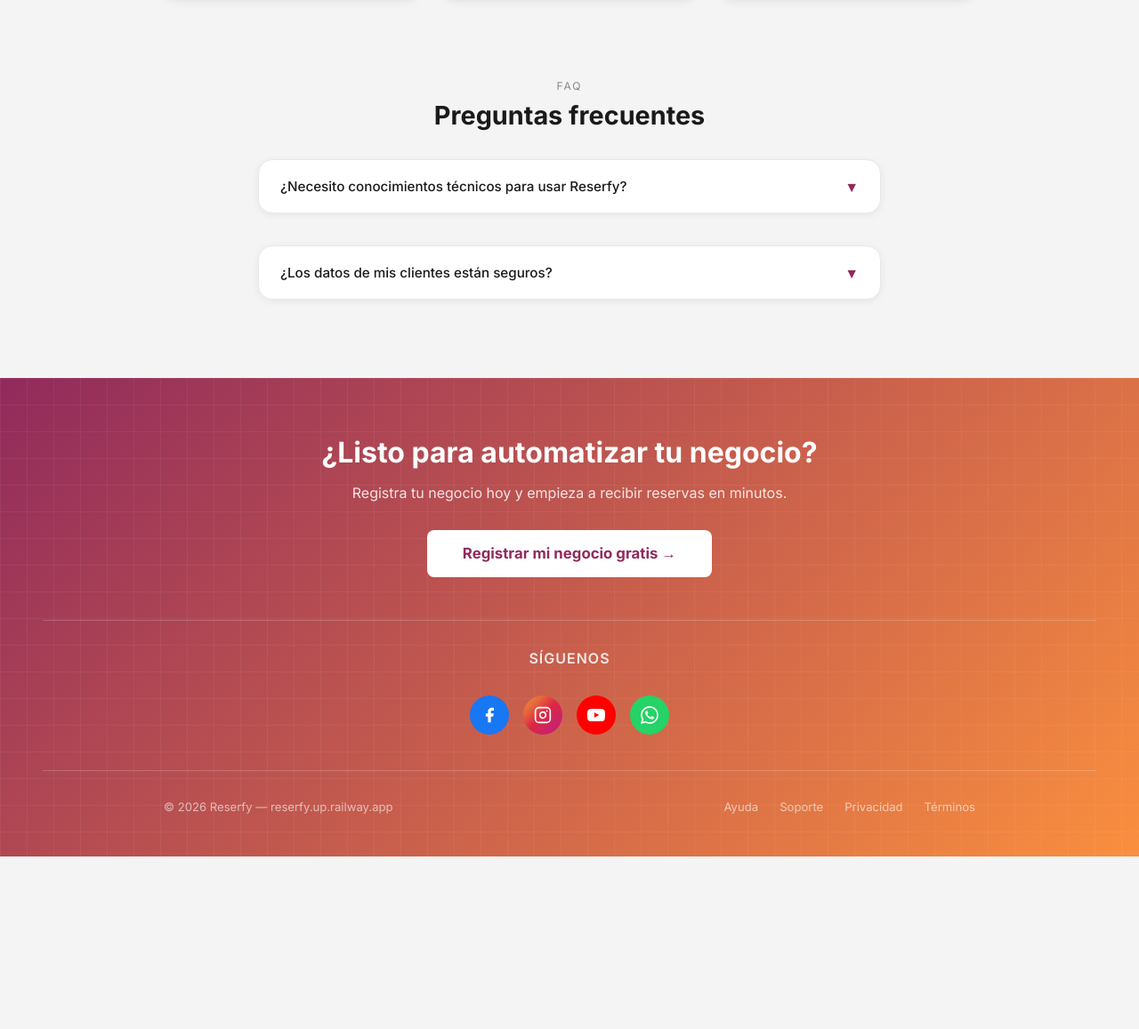
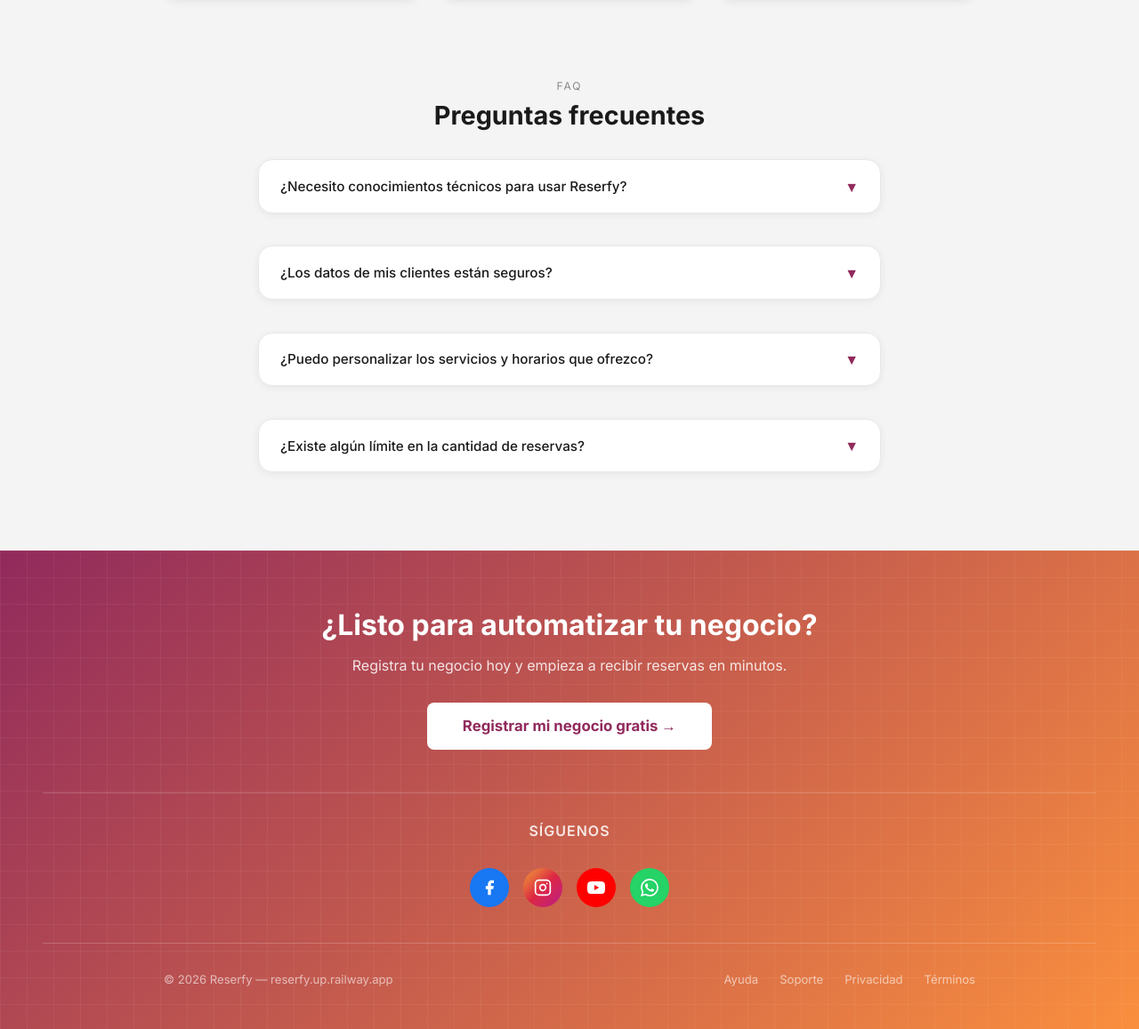
Before and after one commit to r0binsito/sistema-reservas, a Flask app: page / in a window 1280 px wide. Shown: the part 2031-3188 px from the top of the page at 89% size. Before the commit the page ends 2994 px from the top, so only its background shows below. Run offline with Flask 3, Linux system fonts and the light colour scheme.

Commit message:
FQA CORREGIDO

```diff
--- a/templates/index.html
+++ b/templates/index.html
@@ -17,6 +17,7 @@
             <h2 class="banner-titulo">Tus Reservas,<br>Sin Esfuerzo.</h2>
             <p class="banner-subtitulo">Centraliza y automatiza tu negocio en minutos.</p>
         </div>
+
         <div class="banner-tarjetas">
             <div class="banner-glass-card">
                 <span class="banner-glass-icon">📅</span>
@@ -27,8 +28,8 @@
                 <span class="banner-glass-texto">Emails automáticos</span>
             </div>
             <div class="banner-glass-card">
-                <span class="banner-glass-icon">🏪</span>
-                <span class="banner-glass-texto">Tu página propia</span>
+                <span class="banner-glass-icon">📱</span>
+                <span class="banner-glass-texto">Multi-Plataforma</span>
             </div>
             <div class="banner-glass-card">
                 <span class="banner-glass-icon">👥</span>
@@ -47,10 +48,11 @@
 </div>
 {% endblock %}
 
+
 {% block contenido %}
-
 <section class="contenedor">
     <div class="hero-grid">
+
         <div class="hero-content">
             <div class="badge badge-cyan" style="margin-bottom: 1.5rem;">
                 ⚡ Sistema de Reservas SaaS
@@ -62,6 +64,7 @@
             <p style="color: var(--text-secondary); font-size: 1rem; line-height: 1.8; margin-bottom: 2rem;">
                 Automatiza tu negocio, recibe reservas 24/7 y haz crecer tus ingresos con la plataforma más completa del mercado.
             </p>
+
             <div class="hero-cta">
                 <a href="{{ url_for('registro') }}" class="btn btn-primary">Comenzar gratis →</a>
                 <a href="#como-funciona" class="btn">Ver cómo funciona</a>
@@ -92,11 +95,13 @@
                     </div>
                     <span class="badge badge-success">En vivo</span>
                 </div>
+
                 <div class="weekdays-grid">
                     {% for dia in ['L', 'M', 'X', 'J', 'V', 'S', 'D'] %}
                     <div class="weekday {% if loop.index == 5 %}active{% endif %}">{{ dia }}</div>
                     {% endfor %}
                 </div>
+
                 <div style="display: flex; flex-direction: column;">
                     <div class="appointment active">
                         <div class="appointment-dot"></div>
@@ -115,6 +120,7 @@
                         <span class="badge badge-purple appointment-status">Pendiente</span>
                     </div>
                 </div>
+
                 <div class="stats-grid">
                     <div class="stat-item">
                         <div class="stat-number">3</div>
@@ -130,6 +136,7 @@
                     </div>
                 </div>
             </div>
+
             <div class="notification-float">
                 <div class="notification-title">✓ Nueva reserva</div>
                 <div class="notification-detail">Pedro — 3:00 PM</div>
@@ -214,40 +221,66 @@
         <p class="section-subtitle">FAQ</p>
         <h2 class="faq-titulo">Preguntas frecuentes</h2>
         <div class="faq-lista">
+
             <div class="faq-item card" onclick="toggleFaq(this)">
                 <div>
                     <span class="faq-question">¿Necesito conocimientos técnicos para usar Reserfy?</span>
                     <span class="faq-arrow">▼</span>
                 </div>
                 <div class="faq-body">
-                    No. Reserfy está diseñado para que cualquier dueño de negocio pueda usarlo sin conocimientos técnicos.
+                    No. Reserfy está diseñado para que cualquier dueño de negocio pueda usarlo sin conocimientos técnicos. Todo se configura visualmente desde tu panel.
                 </div>
             </div>
+
             <div class="faq-item card" onclick="toggleFaq(this)">
                 <div>
                     <span class="faq-question">¿Los datos de mis clientes están seguros?</span>
                     <span class="faq-arrow">▼</span>
                 </div>
                 <div class="faq-body">
-                    Sí. Cada negocio tiene sus datos completamente aislados. Usamos PostgreSQL en la nube con backups automáticos.
+                    Sí. Cada negocio tiene sus datos completamente aislados. Usamos bases de datos seguras en la nube con backups automáticos para proteger tu información.
                 </div>
             </div>
+
+            <div class="faq-item card" onclick="toggleFaq(this)">
+                <div>
+                    <span class="faq-question">¿Puedo personalizar los servicios y horarios que ofrezco?</span>
+                    <span class="faq-arrow">▼</span>
+                </div>
+                <div class="faq-body">
+                    Totalmente. Desde tu panel de control podrás crear todos los servicios que quieras, asignarles una duración, un precio, y configurar qué días y horas estás disponible para recibir reservas.
+                </div>
+            </div>
+
+            <div class="faq-item card" onclick="toggleFaq(this)">
+                <div>
+                    <span class="faq-question">¿Existe algún límite en la cantidad de reservas?</span>
+                    <span class="faq-arrow">▼</span>
+                </div>
+                <div class="faq-body">
+                    No, con Reserfy puedes recibir reservas ilimitadas 24/7. Nuestro sistema está preparado para crecer al mismo ritmo que tu negocio sin cobrarte comisiones por cita.
+                </div>
+            </div>
+
         </div>
     </div>
 </section>
+{% endblock %}
 
-{% endblock %}
 
 {% block footer_full %}
 <div class="cta-final-wrap">
     <div class="cta-final">
         <div class="cta-final-patron"></div>
+
         <h2>¿Listo para automatizar tu negocio?</h2>
         <p>Registra tu negocio hoy y empieza a recibir reservas en minutos.</p>
         <a href="{{ url_for('registro') }}" class="cta-final-btn">
             Registrar mi negocio gratis →
         </a>
+
         <hr class="cta-separador">
+
         <p class="cta-siguenos">Síguenos</p>
         <div class="social-grid">
             <a href="#" class="social-btn social-fb" title="Facebook">
@@ -273,7 +306,9 @@
                 </svg>
             </a>
         </div>
+
         <hr class="cta-separador">
+
         <div class="cta-footer">
             <span class="cta-footer-copy">© 2026 Reserfy — reserfy.up.railway.app</span>
             <div class="cta-footer-links">
```
